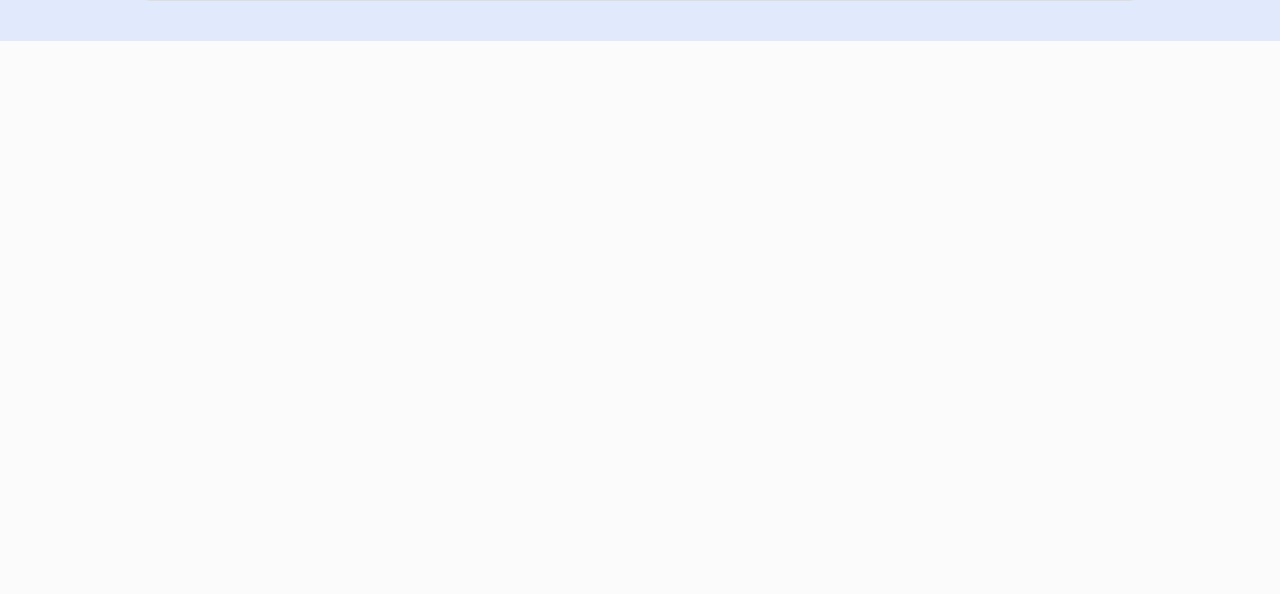
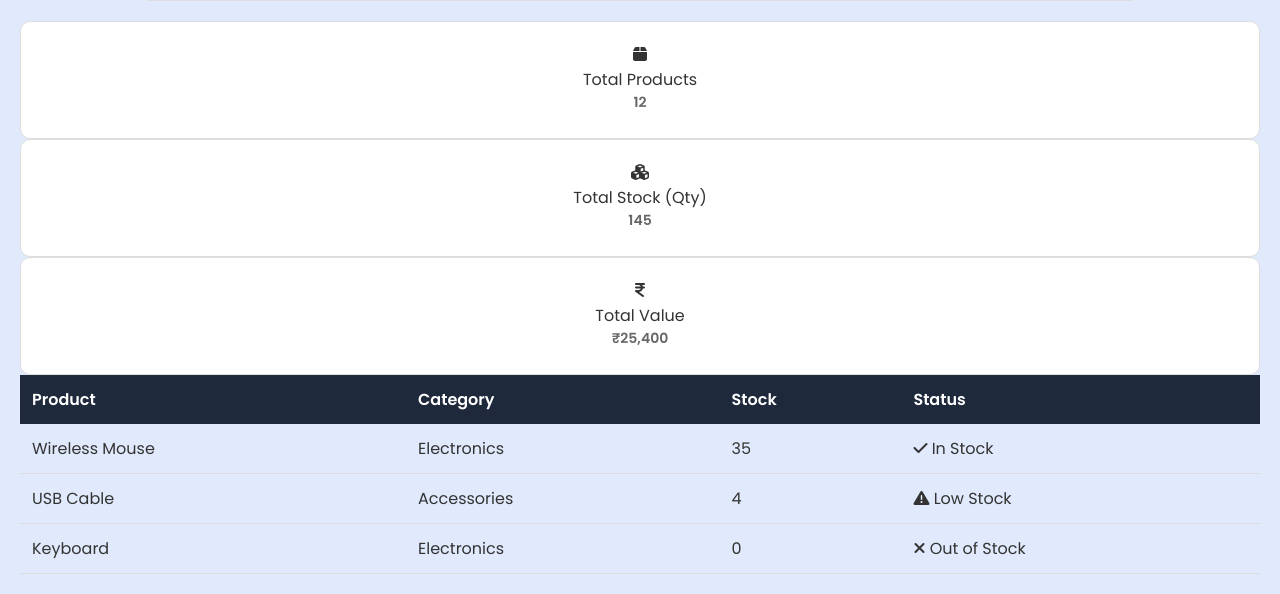
Before and after one commit to ydvprince-lgtm/inventory-management, a Flask app: page / in a window 1280 px wide. Shown: the part 1024-1618 px from the top of the page. Before the commit the page ends 1065 px from the top, so only its background shows below. Run offline with Flask 3, Linux system fonts and the light colour scheme; data that the repository does not hold is empty.

Commit message:
Enhance inventory dashboard with metrics and stock table
Added metric cards and example stock table to the dashboard.

```diff
--- a/templates/index.html
+++ b/templates/index.html
@@ -90,3 +90,72 @@
     <script src="/static/script.js?v=4"></script>
 </body>
 </html>
+<!-- <head> section ke andar ye icons CDN line add karein -->
+<link rel="stylesheet" href="https://cdnjs.cloudflare.com/ajax/libs/font-awesome/6.4.0/css/all.min.css">
+
+<!-- Metric Cards Section -->
+<div class="metrics-grid">
+  <div class="stat-card">
+    <div class="stat-icon icon-blue">
+      <i class="fa-solid fa-box"></i>
+    </div>
+    <div class="stat-info">
+      <span class="stat-title">Total Products</span>
+      <h3 class="stat-value">12</h3>
+    </div>
+  </div>
+
+  <div class="stat-card">
+    <div class="stat-icon icon-purple">
+      <i class="fa-solid fa-cubes"></i>
+    </div>
+    <div class="stat-info">
+      <span class="stat-title">Total Stock (Qty)</span>
+      <h3 class="stat-value">145</h3>
+    </div>
+  </div>
+
+  <div class="stat-card">
+    <div class="stat-icon icon-green">
+      <i class="fa-solid fa-indian-rupee-sign"></i>
+    </div>
+    <div class="stat-info">
+      <span class="stat-title">Total Value</span>
+      <h3 class="stat-value">₹25,400</h3>
+    </div>
+  </div>
+</div>
+
+<!-- Example: Status Badges for Stock Table/List -->
+<div class="table-container">
+  <table>
+    <thead>
+      <tr>
+        <th>Product</th>
+        <th>Category</th>
+        <th>Stock</th>
+        <th>Status</th>
+      </tr>
+    </thead>
+    <tbody>
+      <tr>
+        <td>Wireless Mouse</td>
+        <td>Electronics</td>
+        <td>35</td>
+        <td><span class="badge badge-success"><i class="fa-solid fa-check"></i> In Stock</span></td>
+      </tr>
+      <tr>
+        <td>USB Cable</td>
+        <td>Accessories</td>
+        <td>4</td>
+        <td><span class="badge badge-warning"><i class="fa-solid fa-triangle-exclamation"></i> Low Stock</span></td>
+      </tr>
+      <tr>
+        <td>Keyboard</td>
+        <td>Electronics</td>
+        <td>0</td>
+        <td><span class="badge badge-danger"><i class="fa-solid fa-xmark"></i> Out of Stock</span></td>
+      </tr>
+    </tbody>
+  </table>
+</div>
```
